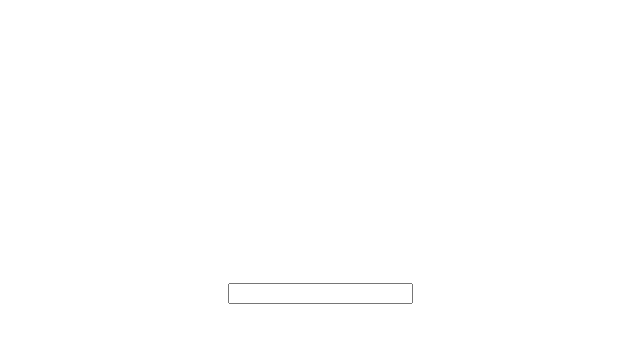
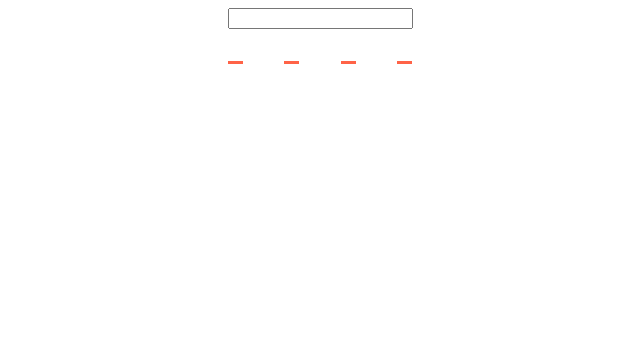
Before and after one commit to sebastiansiejek/hangman, a React (Create React App) app: page / in a window 1280 px wide. Shown: the top 342 px of the page, without its empty margins (320-960 px from the left). Built offline with nearby package versions, Linux system fonts and the light colour scheme.

Commit message:
feat: add CorrectWord

```diff
--- a/src/App.tsx
+++ b/src/App.tsx
@@ -4,6 +4,7 @@ import HangMan from './components/HangMan'
 import React from 'react'
 import store from './store/store'
 import { Provider } from 'react-redux'
+import CorrectWord from './components/CorrectWord'
 
 function App() {
   return (
@@ -16,8 +17,9 @@ function App() {
           justifyContent: 'center'
         }}
       >
+        <AddChar />
+        <CorrectWord />
         <HangMan />
-        <AddChar />
       </div>
     </Provider>
   )
--- /dev/null
+++ b/src/components/CorrectWord/CorrectWord.tsx
@@ -0,0 +1,38 @@
+import React from 'react'
+import { connect } from 'react-redux'
+import styled from 'styled-components'
+import { currentWordSelector } from '../../store/reducers/wordsSlice'
+
+type IProps = {
+  word: string
+  typedChars: Array<string>
+}
+
+const StyledContainer = styled.div`
+  display: flex;
+  justify-content: space-between;
+`
+
+const StyledChar = styled.span`
+  border-bottom: 3px solid tomato;
+  text-align: center;
+  min-width: 15px;
+`
+const CorrectWord: React.FC<IProps> = ({ word, typedChars }) => {
+  return (
+    <StyledContainer>
+      {word.split('').map((char, index) => (
+        <StyledChar key={char + index}>
+          {typedChars.find((typeedChar) => typeedChar === char) && char}
+        </StyledChar>
+      ))}
+    </StyledContainer>
+  )
+}
+
+const mapStateToProps = (state: any) => ({
+  word: currentWordSelector(state).word,
+  typedChars: state.words.typedChars
+})
+
+export default connect(mapStateToProps)(CorrectWord)
--- /dev/null
+++ b/src/components/CorrectWord/index.js
@@ -0,0 +1,3 @@
+import CorrectWord from './CorrectWord'
+
+export default CorrectWord
--- a/src/store/reducers/wordsSlice.ts
+++ b/src/store/reducers/wordsSlice.ts
@@ -20,7 +20,7 @@ const initialState: IInitialState = {
 }
 
 const wordsSlice = createSlice({
-  name: 'game',
+  name: 'words',
   initialState,
   reducers: {
     addChar(state, action: PayloadAction<string>) {
```
